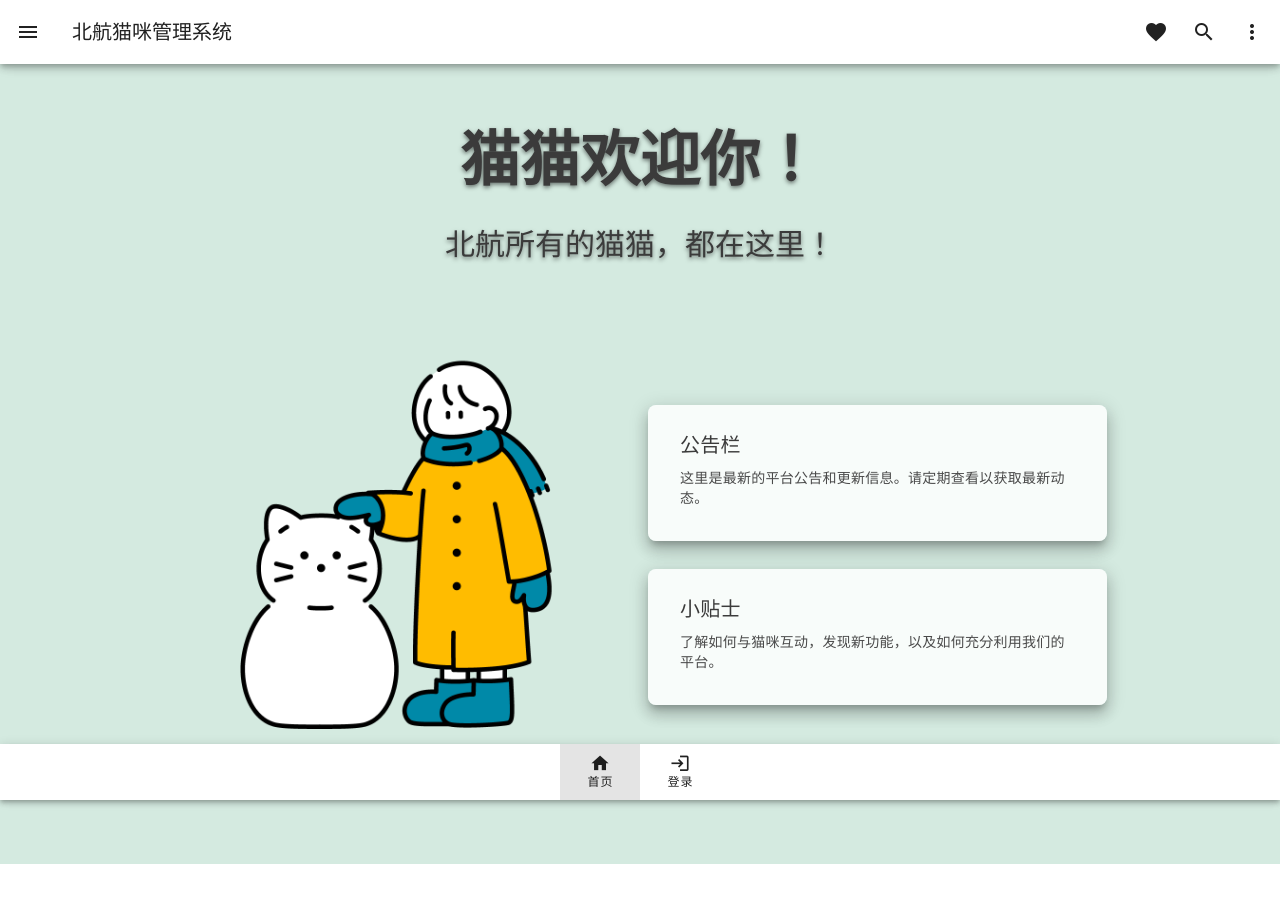
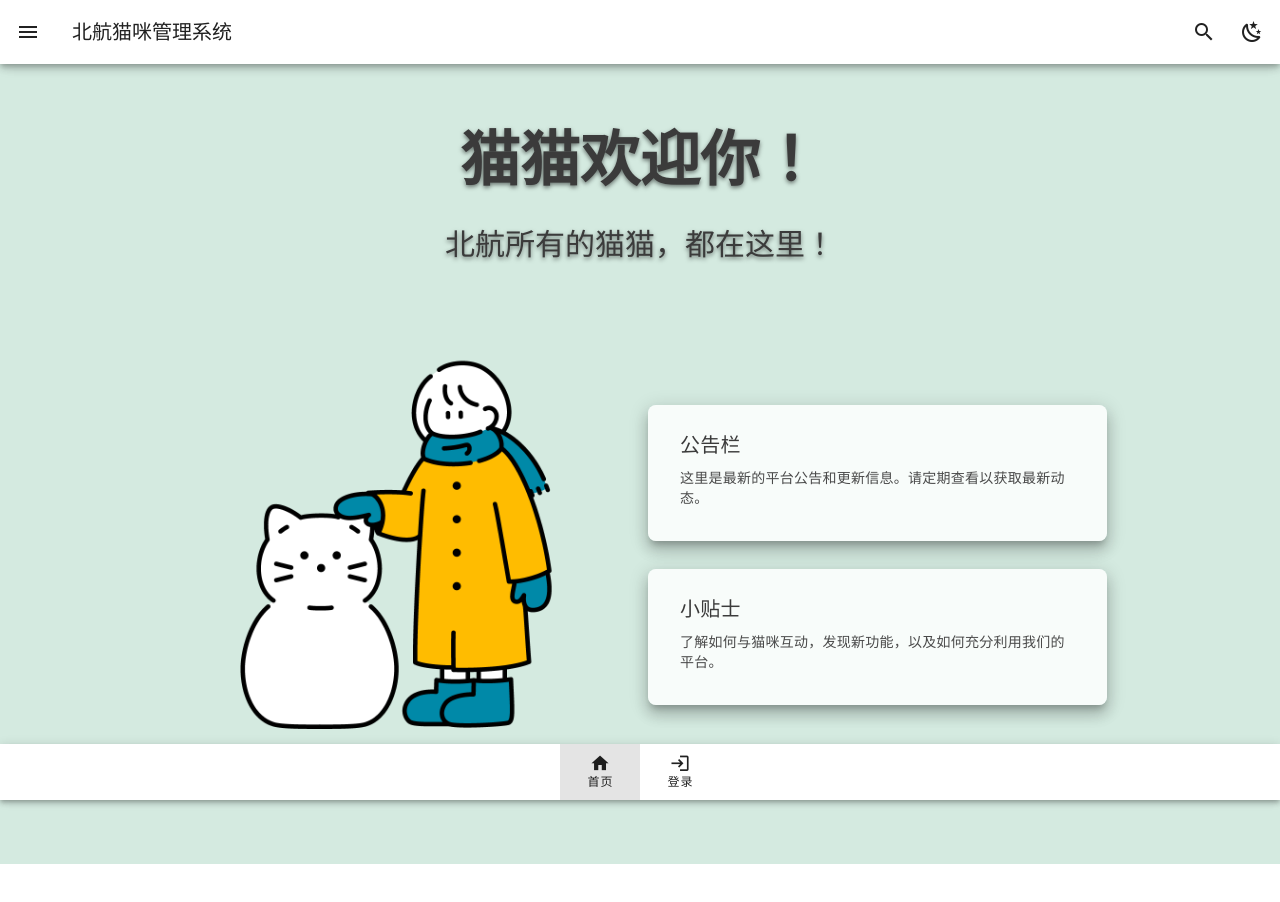
Before and after one commit to Grusjaponensis/2024_BUAA_DB_Homework, a Vue app in the folder frontend/: page / in a window 1280 px wide. Shown: the top 902 px of the page. Built offline with nearby package versions, Linux system fonts and the light colour scheme; no server answers.

Commit message:
[feat] add theme toggling

```diff
--- a/frontend/src/App.vue
+++ b/frontend/src/App.vue
@@ -24,9 +24,8 @@
       <v-app-bar-title>北航猫咪管理系统</v-app-bar-title>
 
       <template v-slot:append>
-        <v-btn icon="mdi-heart"></v-btn>
         <v-btn icon="mdi-magnify"></v-btn>
-        <v-btn icon="mdi-dots-vertical"></v-btn>
+        <v-btn :icon="theme === 'light' ? 'mdi-weather-night' : 'mdi-white-balance-sunny'" @click="toggleTheme"></v-btn>
       </template>
     </v-app-bar>
 
```
